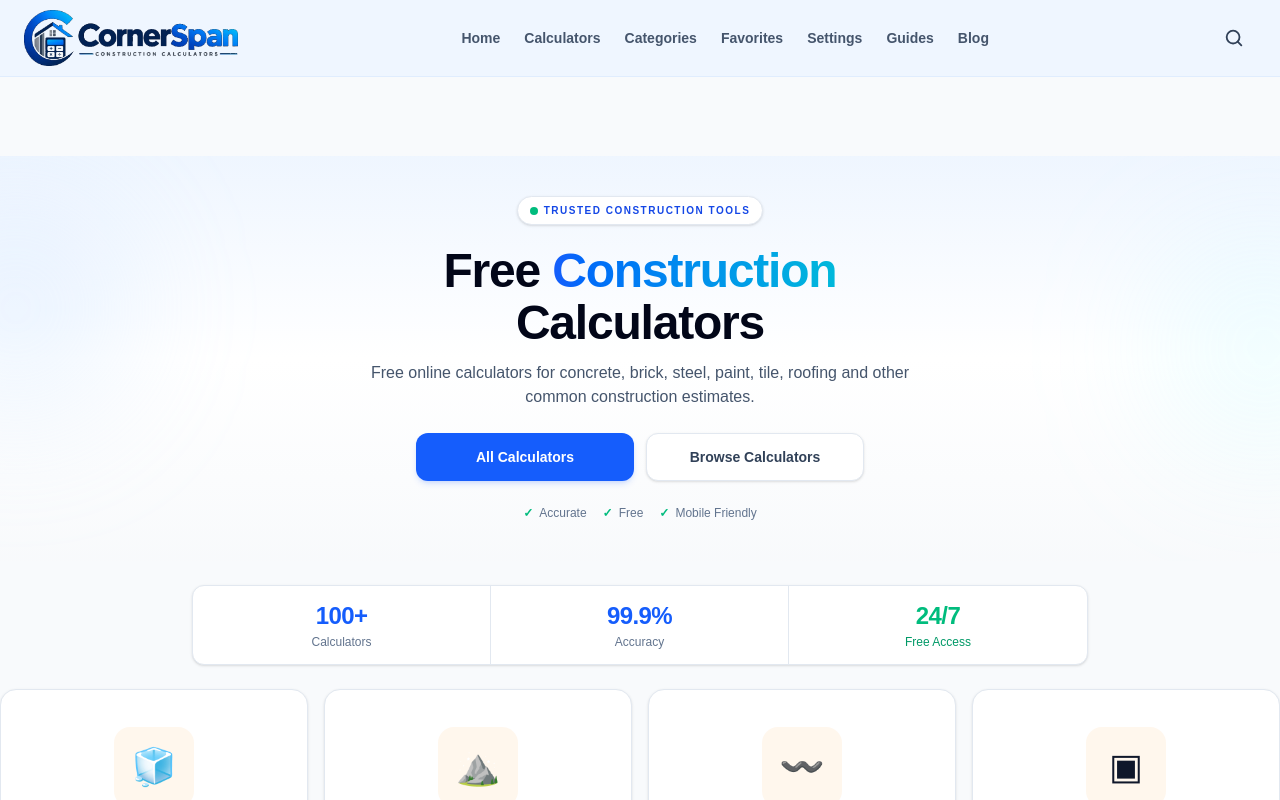
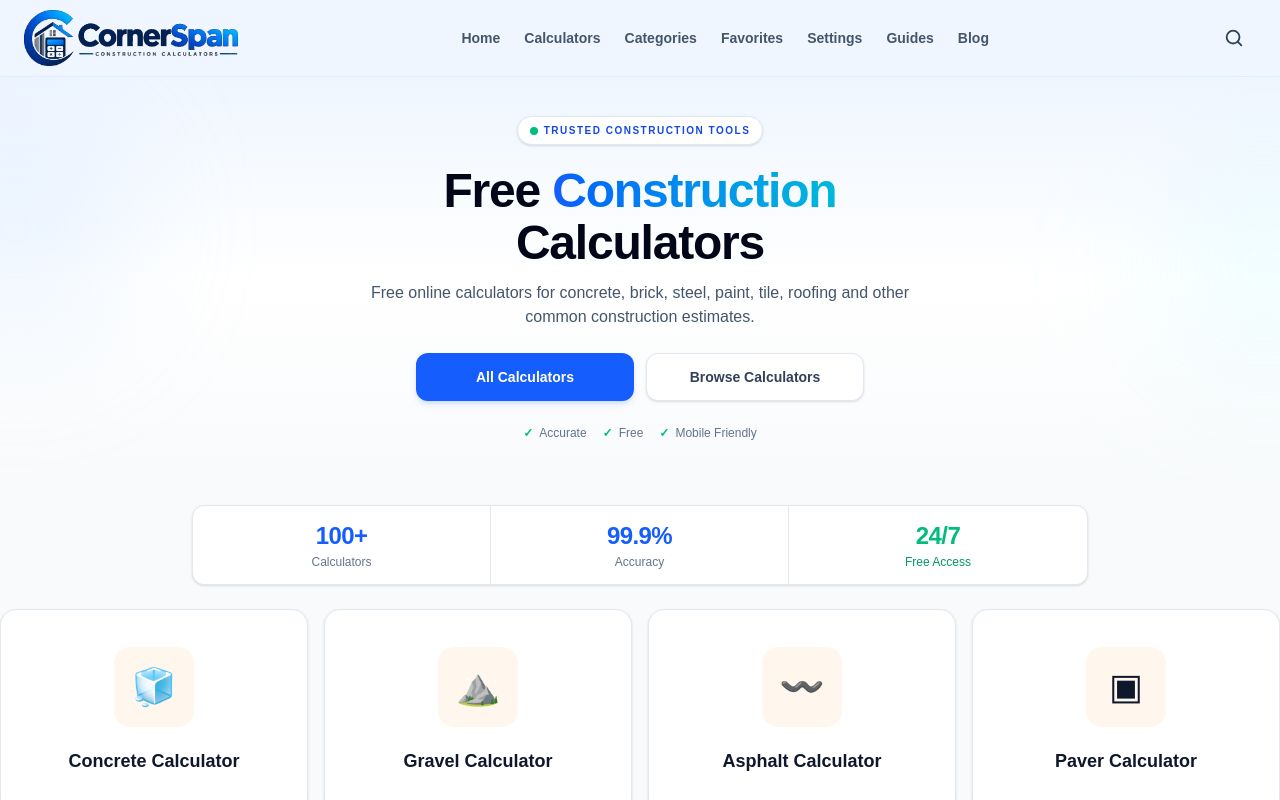
Before and after one commit to km7max-cmd/cornerspan, a Next.js app: page / in a window 1280 px wide. Shown: the top 800 px of the page. Built offline with nearby package versions, Linux system fonts and the light colour scheme.

Commit message:
Remove top padding from main container
Removed padding from main container in Home component.

```diff
--- a/app/page.tsx
+++ b/app/page.tsx
@@ -9,7 +9,7 @@ import PopularCalculators from "../components/PopularCalculators";
 
 export default function Home() {
   return (
-    <main className="min-h-screen bg-slate-50 pt-[80px]">
+    <main className="min-h-screen bg-slate-50">
       <Hero />
       <Stats />
       <PopularCalculators />
```
